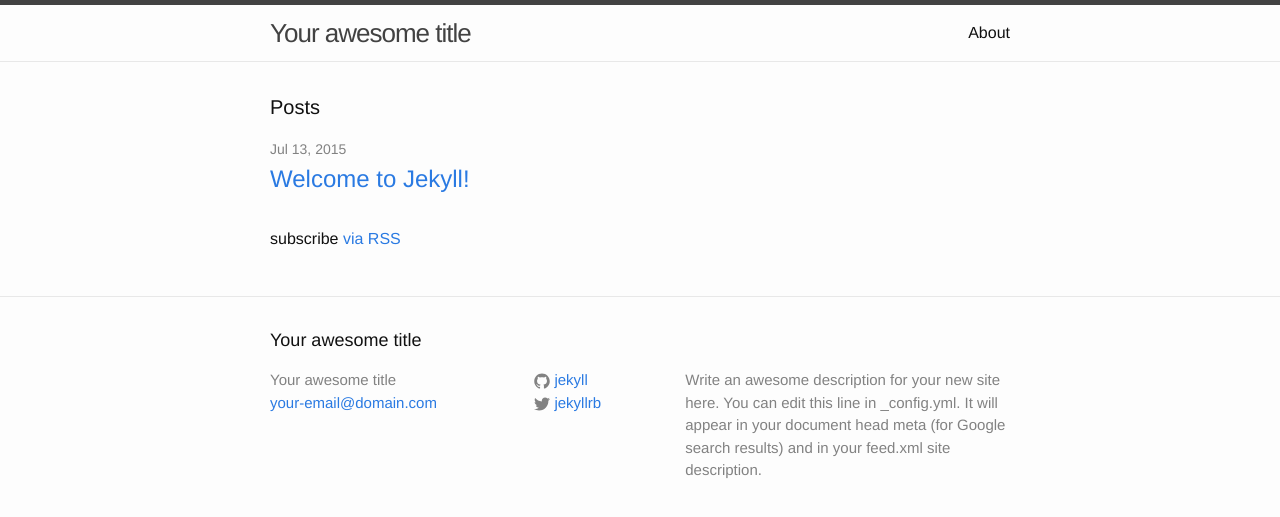
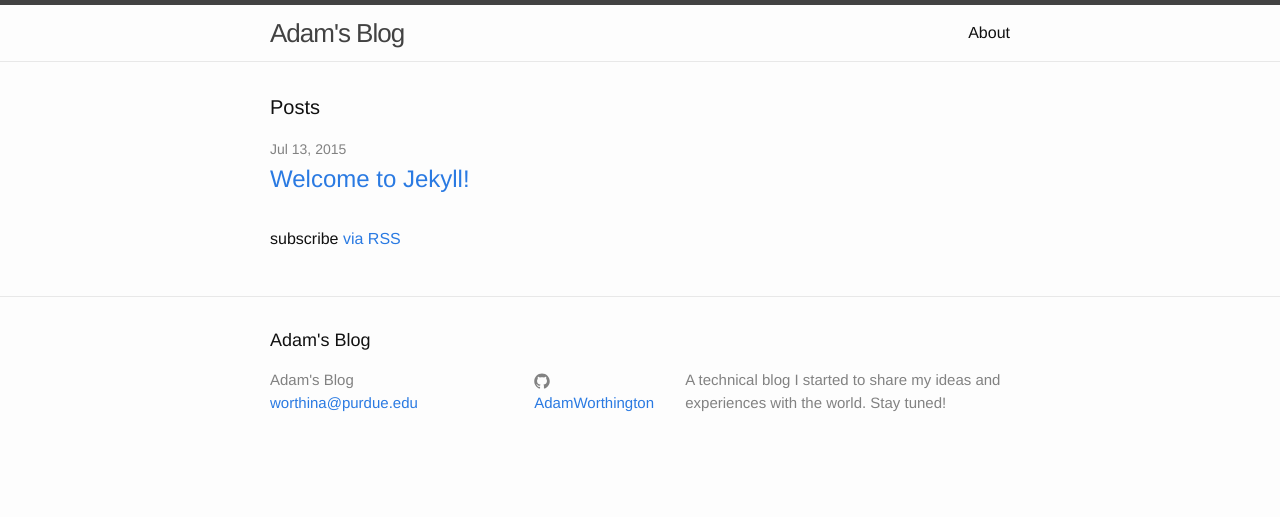
Before and after one commit to AdamWorthington/AdamWorthington.github.io, a Jekyll site: the page built from index.html, in a window 1280 px wide. Shown: the top 517 px of the page. Built offline with Jekyll 4.4.1, drawn with Linux system fonts in a browser that asks for light colours.

Commit message:
Added basic info

```diff
--- a/_config.yml
+++ b/_config.yml
@@ -1,14 +1,12 @@
 # Site settings
-title: Your awesome title
-email: your-email@domain.com
+title: Adam's Blog
+email: worthina@purdue.edu
 description: > # this means to ignore newlines until "baseurl:"
-  Write an awesome description for your new site here. You can edit this
-  line in _config.yml. It will appear in your document head meta (for
-  Google search results) and in your feed.xml site description.
+  A technical blog I started to share my ideas and experiences
+  with the world. Stay tuned!
 baseurl: "" # the subpath of your site, e.g. /blog/
 url: "http://yourdomain.com" # the base hostname & protocol for your site
-twitter_username: jekyllrb
-github_username:  jekyll
+github_username:  AdamWorthington
 
 # Build settings
 markdown: kramdown
```
